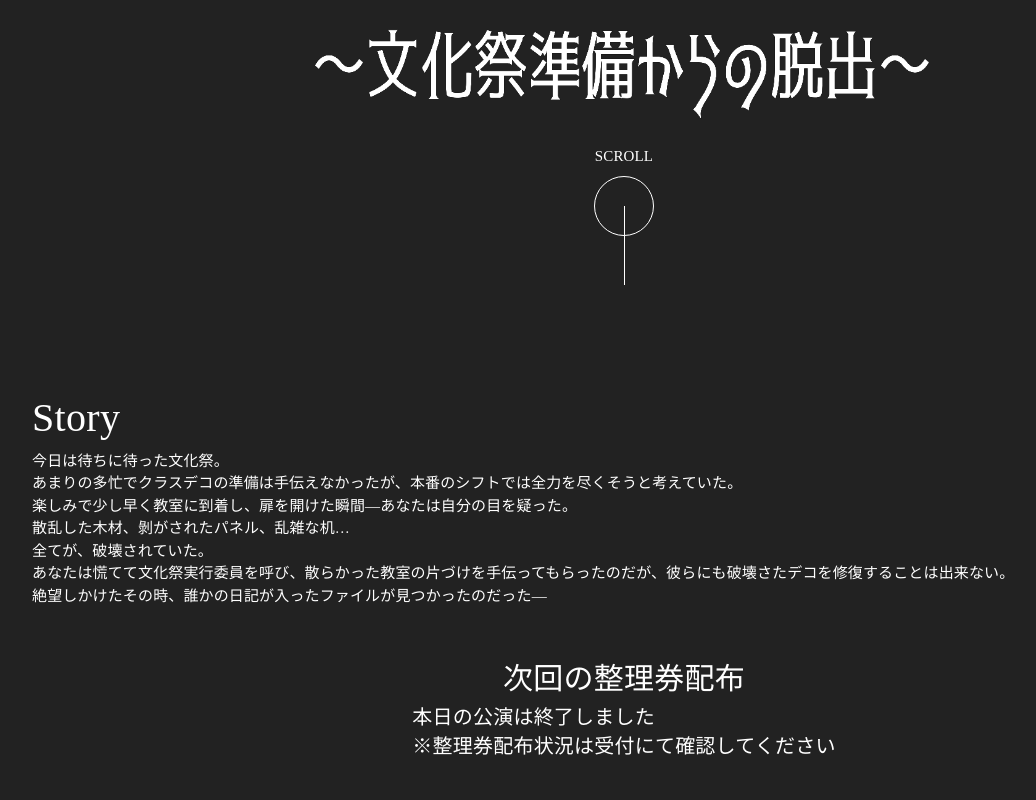
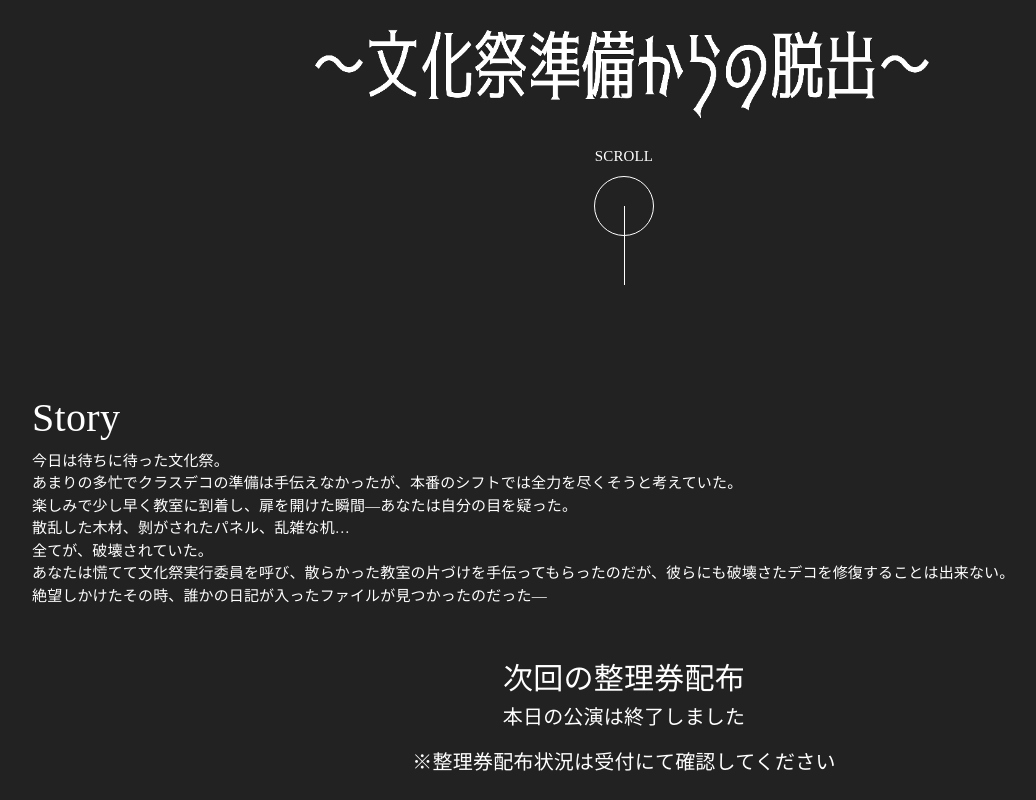
Before and after one commit to tk-jr3-reboot2024/tk-jr3-reboot2024.github.io, a React (Create React App) app: page /introduction/b in a window 1280 px wide. Shown: the part 311-1111 px from the top of the page, without its empty margins (16-1052 px from the left). Built offline with nearby package versions, Linux system fonts and the light colour scheme.

Commit message:
Update seiriken.js

```diff
--- a/src/components/introduction/3b-components/smartphone/seiriken.js
+++ b/src/components/introduction/3b-components/smartphone/seiriken.js
@@ -1,5 +1,6 @@
 import React, { useState, useEffect } from 'react';
 import Typography from '@mui/material/Typography';
+import Box from '@mui/material/Box';
 
 const Seiriken = () => {
 	const eventTimesDay1=[610,660,710,760,810,860,910];
@@ -7,6 +8,7 @@ const Seiriken = () => {
 	const eventTimesDay3=[610,660,710,760,810,860,910];
 	const [timeUntilNextEvent, setTimeUntilNextEvent] = useState(null);
 	const [nextEventStartTime, setNextEventStartTime] = useState(null);
+	const [distributing, setDistributing] = useState(false);
 	const getEventTimes = () => {
 		const now = new Date();
 		const month = now.getMonth() + 1; // 0が1月なので+1
@@ -48,12 +50,19 @@ const Seiriken = () => {
         setTimeUntilNextEvent(nextEvent.secondsUntilStart);
 
         // 次の公演の開始時刻を時:分形式で設定
-        const hours = String(Math.floor(nextEvent.minutes / 60)).padStart(2, '0');
-        const minutes = String(nextEvent.minutes % 60).padStart(2, '0');
+		const nextEvent2=nextEvent.minutes+20;
+        const hours = String(Math.floor(nextEvent2 / 60)).padStart(2, '0');
+        const minutes = String(nextEvent2 % 60).padStart(2, '0');
         setNextEventStartTime(`${hours}時${minutes}分`);
+		if(totalCurrentTimeInSeconds >= nextEvent.minutes*60 && totalCurrentTimeInSeconds < nextEvent2*60){
+			setDistributing(true);
+		} else{
+			setDistributing(false);
+		}
       } else {
         setTimeUntilNextEvent(null);
         setNextEventStartTime(null);
+		setDistributing(false);
       }
 		};
 
@@ -65,14 +74,33 @@ const Seiriken = () => {
 
 	  return (
 		<div>
+		<Box sx={{
+			display: 'flex',
+			flexDirection: 'column',
+			alignItems: 'center',
+			justifyContent: 'center',
+			gap: 2
+		}}>
 		<Typography variant="body2" color="#fff" fontSize="20px" fontFamily="serif">
-		  {timeUntilNextEvent !== null
-			? `あと ${timeUntilNextEvent / 60 | 0} 分 ${timeUntilNextEvent % 60} 秒(${nextEventStartTime}開始の公演分)`
-			: '本日の公演は終了しました'}
+		{distributing ? (
+        <>
+          配布中（{nextEventStartTime} まで）
+        </>
+      ) : timeUntilNextEvent !== null ? (
+        <>
+          あと {timeUntilNextEvent/ 60 | 0} 分 {timeUntilNextEvent % 60} 秒
+		  <br />
+		  ({nextEventStartTime}開始分)
+        </>
+
+      ) : (
+        '本日の公演は終了しました'
+      )}
 		</Typography>
 		<Typography variant="body2" color="#fff" fontSize="20px" fontFamily="serif">
 			※整理券配布状況は受付にて確認してください
 		</Typography>
+		</Box>
 		</div>
 	  );
 };
```
